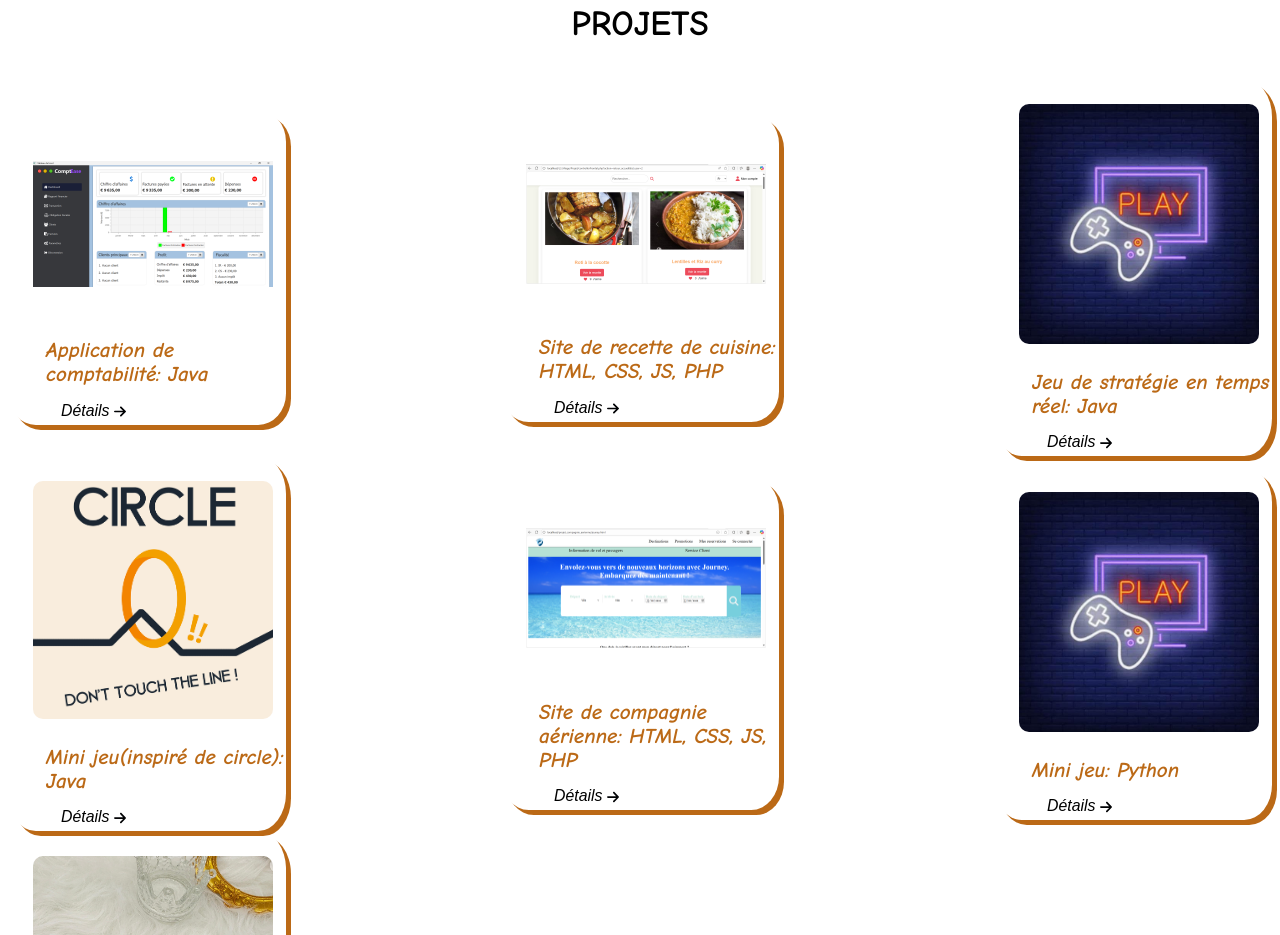
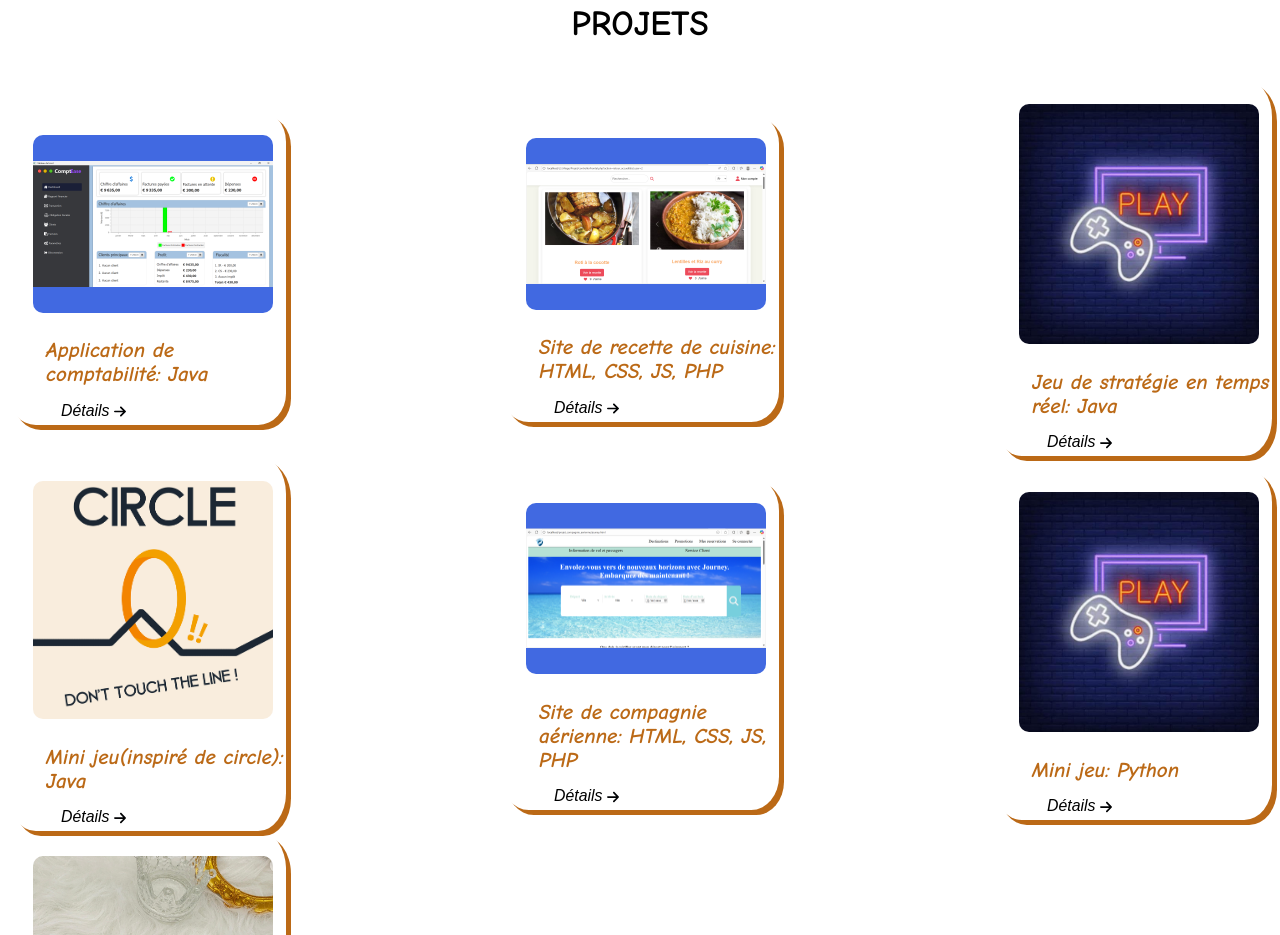
Before and after one commit to hafiza-fatima/mon-portfolio, a plain HTML site: page docs/index.html in a window 1280 px wide. Shown: the part 1675-2610 px from the top of the page. Drawn offline with nearby package versions, Linux system fonts and the light colour scheme; a web font is replaced by a local one.

Commit message:
quelques modif img projet

```diff
--- a/docs/css_accueil.css
+++ b/docs/css_accueil.css
@@ -241,7 +241,7 @@ transition: 0.1s;
 .boxJeu .imageapropos{height: 7%; width: 7%;}
 .boxJeu{color: black;}
 .im-jeu{height: 95%; width: 95%; border-radius: 10px;}
-.im-jeu2{ width: 95%; border-radius: 10px;padding-bottom: 2vw;padding-top: 2vw;}
+.im-jeu2{ width: 95%; border-radius: 10px;padding-bottom: 2vw;padding-top: 2vw;background-color: royalblue;}
 
 .proj{filter: none;display: flex;justify-content: space-between;flex-wrap: wrap;align-items: center;column-gap: 4vw;
      padding-bottom:10vw; }
```
